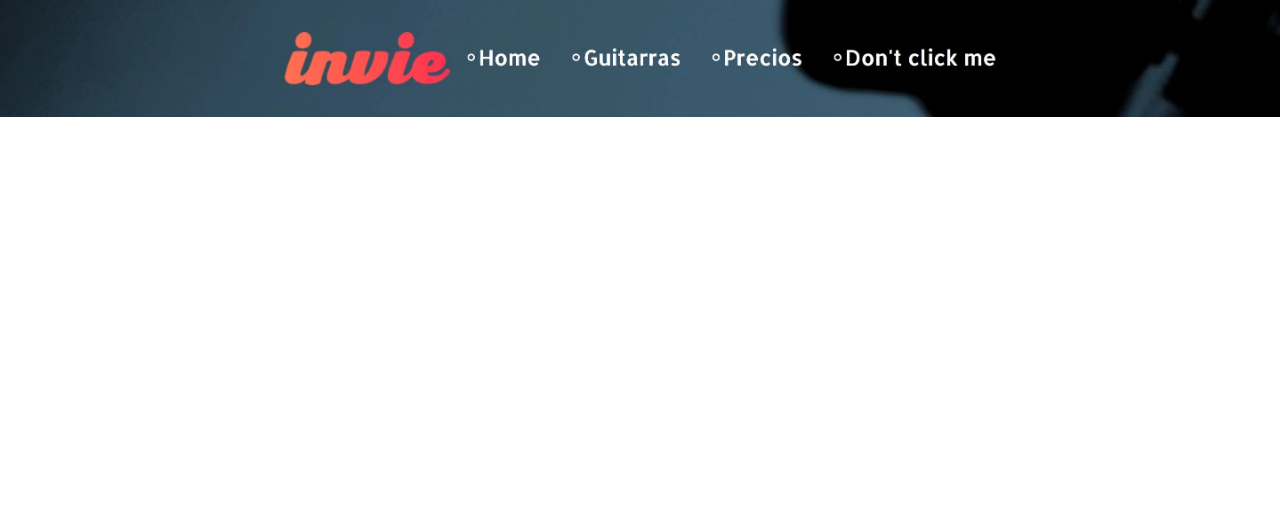
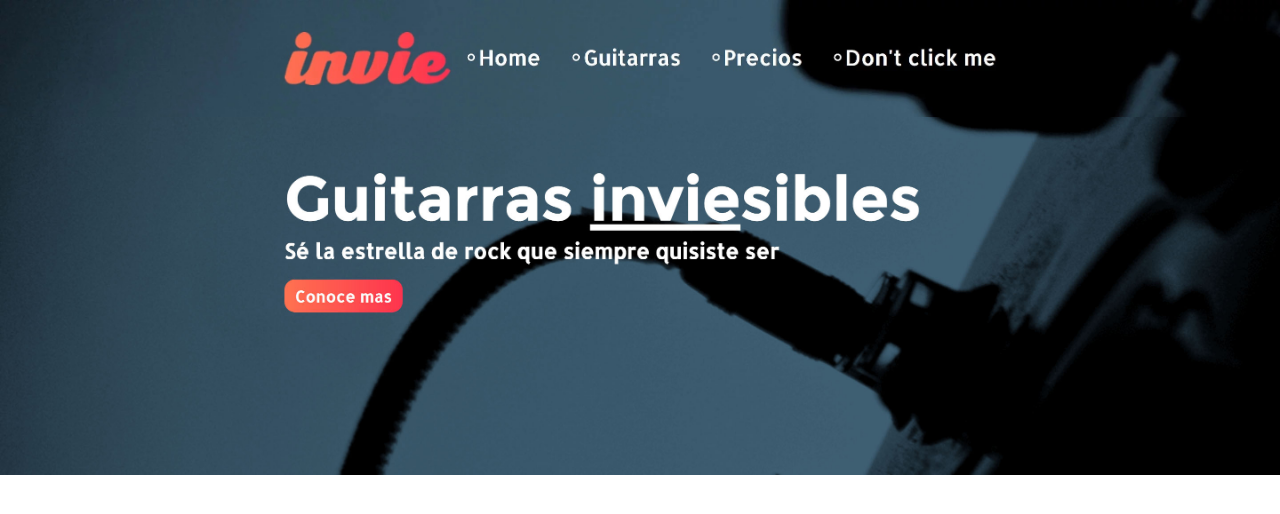
Before and after one commit to cesardramirez/invie-github, a plain HTML site: page index.html in a window 1280 px wide. Drawn offline with Linux system fonts and the light colour scheme.

Commit message:
Agregando nuevo hero.

```diff
--- a/index.html
+++ b/index.html
@@ -15,5 +15,6 @@
 	</head>
 	<body>
 		<img src="images/header.jpg" alt="">
+		<img src="images/hero.jpg" alt="">
 	</body>
 </html>
```
Also changed, not shown: images/hero.jpg (added).
